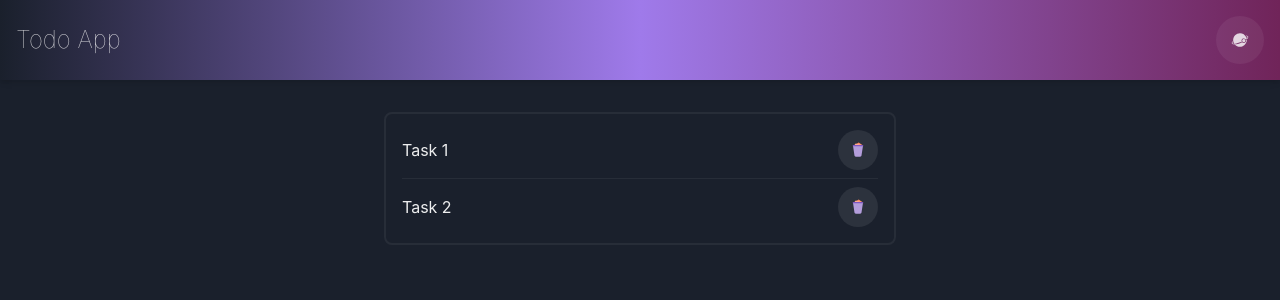
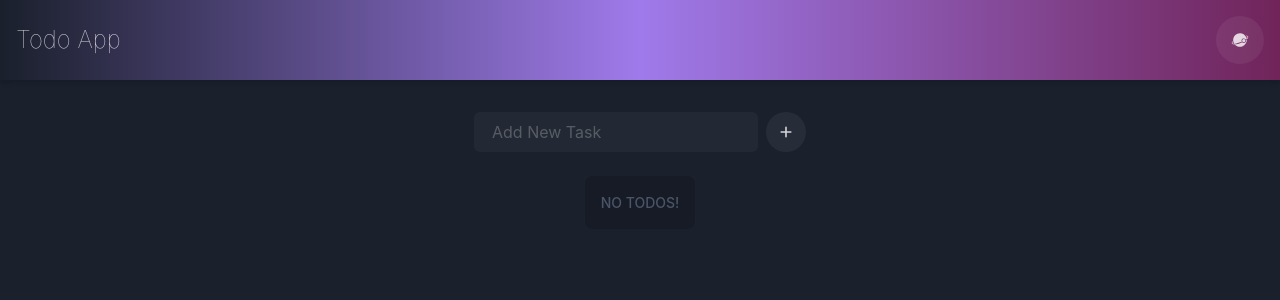
Before and after one commit to AldinaSculac/TodoList, a React (Create React App) app: page / in a window 1280 px wide. Shown: the top 300 px of the page. Built offline with nearby package versions, Linux system fonts and the light colour scheme.

Commit message:
addTodo i deleteTodo funkcionalnost

```diff
--- a/src/App.js
+++ b/src/App.js
@@ -3,12 +3,14 @@ import { VStack } from '@chakra-ui/react';
 import TodoState from './context/todo/TodoState';
 import Header from './components/Header';
 import TodoList from './components/TodoList';
+import TodoAdd from './components/TodoAdd';
 
 const App = () => {
   return (
     <TodoState>
       <Header />
       <VStack>
+        <TodoAdd />
         <TodoList />
       </VStack>
     </TodoState>
--- a/src/components/TodoAdd.js
+++ b/src/components/TodoAdd.js
@@ -0,0 +1,58 @@
+import React, { useState, useContext } from 'react';
+import { HStack, Input, useColorMode, useToast, IconButton, Button } from '@chakra-ui/react';
+import TodoContext from '../context/todo/todoContext';
+import { HiPlus } from 'react-icons/hi';
+
+const TodoAdd = () => {
+
+  const { addTodo } = useContext(TodoContext);
+  const [term, setTerm] = useState('');
+
+  const toast = useToast();
+
+  const { colorMode } = useColorMode();
+
+  const onChange = (e) => {
+    setTerm(e.target.value);
+  }
+
+  const onSubmit = (e) => {
+    e.preventDefault();
+    if (!term) {
+      toast({
+        title: "No content",
+        status: "error",
+        duration: 2000,
+        isClosable: true,
+      });
+      return;
+    }
+
+    addTodo(term);
+    setTerm('');
+  }
+
+  return (
+    <form onSubmit={onSubmit}>
+      <HStack mt="8" mb="4" >
+        <Input
+          variant="filled"
+          placeholder="Add New Task"
+          value={term}
+          onChange={onChange}
+        />
+        <IconButton
+          type="submit"
+          icon={<HiPlus />}
+          isRound="true"
+          size="md"
+          backgroundColor={colorMode === "dark" ? "whiteAlpha.100" : "gray.400"}
+          _hover={{ bg: colorMode === "dark" ? "whiteAlpha.300" : "gray.500" }}
+          color="whiteAlpha.800"
+        />
+      </HStack>
+    </form>
+  )
+}
+
+export default TodoAdd;
--- a/src/components/TodoList.js
+++ b/src/components/TodoList.js
@@ -18,10 +18,12 @@ const TodoList = () => {
         color="gray.600"
         fontSize="sm"
         fontWeight="medium"
+        onClick={deleteTodo}
       >
         No Todos!
       </Badge>)
   }
+
 
   return (
     <VStack
--- a/src/context/todo/TodoState.js
+++ b/src/context/todo/TodoState.js
@@ -9,29 +9,9 @@ import {
   SET_LOADING
 } from '../types';
 
-/*
-{
-  id: 1,
-    content: 'Task 1'
-},
-{
-  id: 2,
-    content: 'Task 2'
-}
-*/
-
 const TodoState = props => {
   const initialState = {
-    todos: [
-      {
-        id: 1,
-        content: 'Task 1'
-      },
-      {
-        id: 2,
-        content: 'Task 2'
-      }
-    ],
+    todos: [],
     todo: {},
     loading: false
   }
@@ -39,24 +19,20 @@ const TodoState = props => {
   const [state, dispatch] = useReducer(TodoReducer, initialState);
 
   // Add Todo
-  const addTodo = (todo) => {
+  const addTodo = (task) => {
     //setLoading();
     dispatch({
       type: ADD_TODO,
-      payload: todo
+      payload: task
     });
   }
 
   // Edit Todo
   const deleteTodo = (id) => {
-    console.log(id);
-    //setLoading();
-    /*
     dispatch({
       type: DELETE_TODO,
-      payload: todo
+      payload: id
     });
-    */
   }
 
   // Set Loading
--- a/src/context/todo/todoReducer.js
+++ b/src/context/todo/todoReducer.js
@@ -4,14 +4,24 @@ import {
   DELETE_TODO,
   SET_LOADING
 } from '../types';
+import { nanoid } from 'nanoid';
 
 export default (state, action) => {
   switch (action.type) {
     case ADD_TODO:
       return {
         ...state,
-        todos: action.payload,
-        //loading: false
+        todos: [...state.todos,
+        {
+          id: nanoid(),
+          content: action.payload
+        }
+        ]
+      };
+    case DELETE_TODO:
+      return {
+        ...state,
+        todos: state.todos.filter(todo => todo.id !== action.payload)
       };
     default:
       return state;
```
